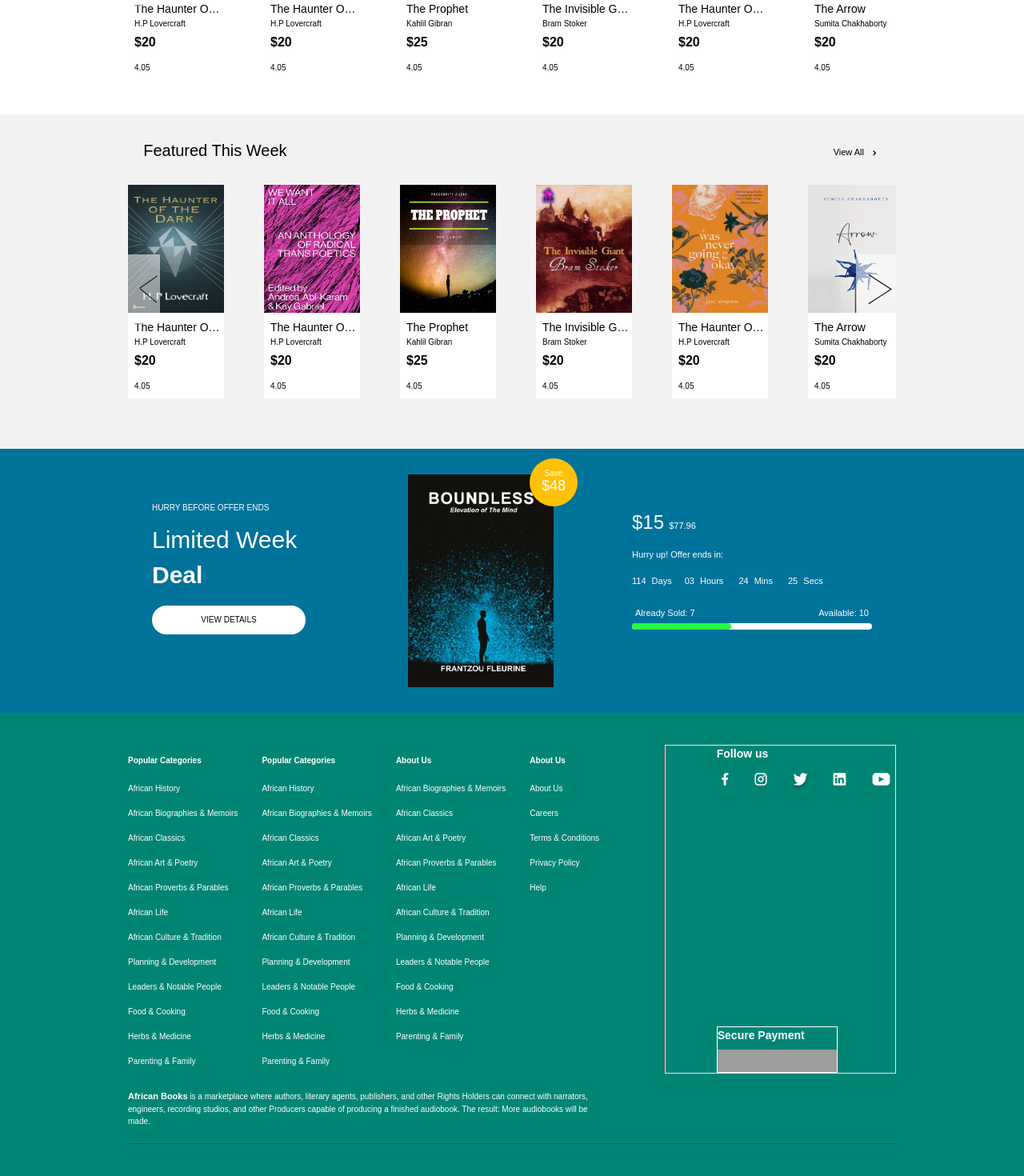
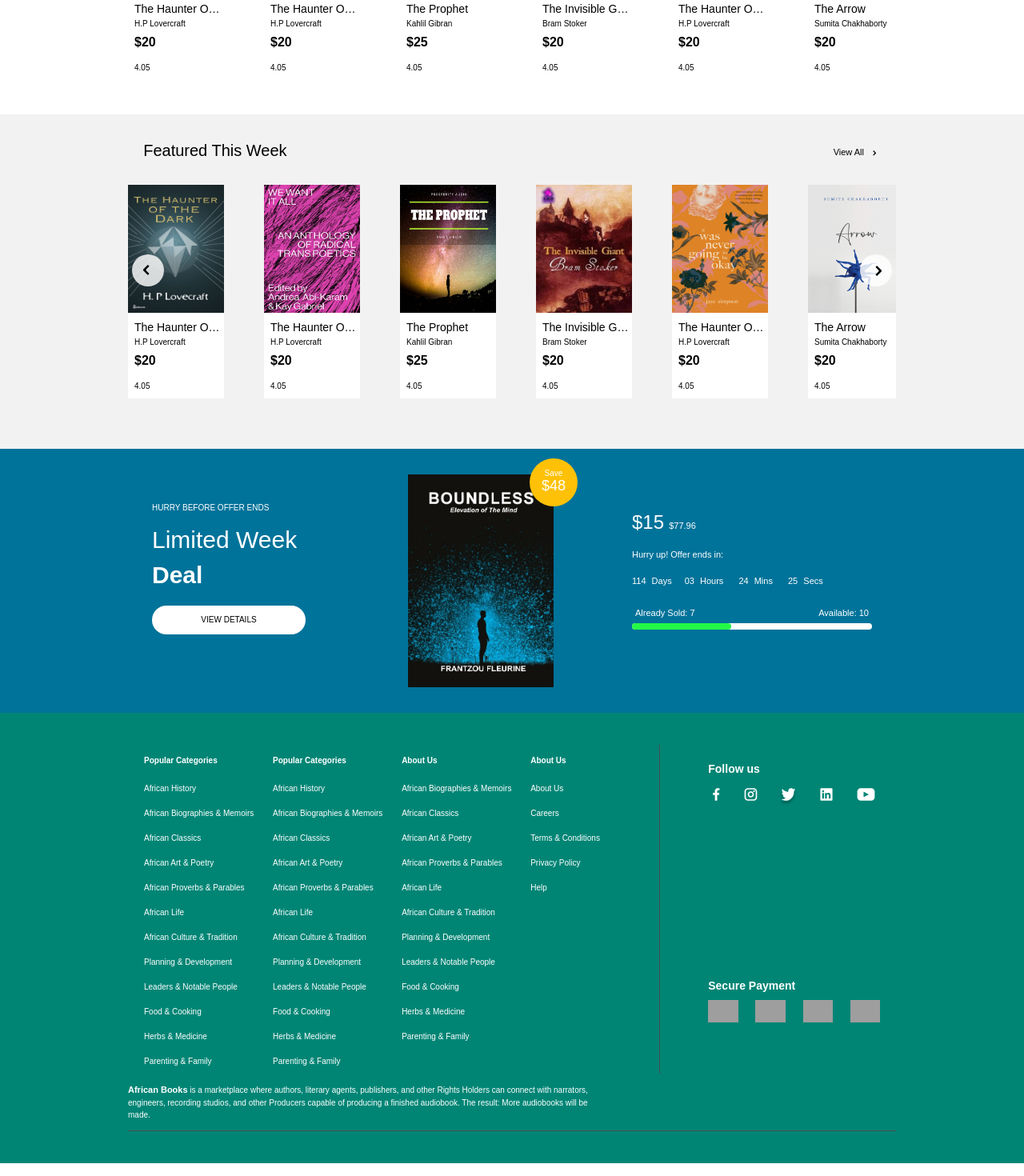
Before and after one commit to ug-tickets/AB-Web, a Next.js app: page / in a window 1280 px wide. Shown: the part 905-2375 px from the top of the page at 80% size. Built offline with nearby package versions, Linux system fonts and the light colour scheme; grey boxes are pictures that could not be loaded.

Commit message:
AB-20: Fix footer

```diff
--- a/components/bookSlider/book-slider.module.css
+++ b/components/bookSlider/book-slider.module.css
@@ -10,62 +10,38 @@
 .prv {
   position: absolute;
   top: 30%;
-  left: 0px;
+  left: 5px;
   z-index: 1;
   width: 40px;
-  height: 30%;
-  background: rgba(255, 255, 255, 0.541);
+  height: 40px;
+  background: rgba(255, 255, 255, 0.815);
+  border-radius: 20px;
   cursor: pointer;
+  padding-top: 3px;
+  transform: rotate(-90deg);
 }
 .nxt {
   position: absolute;
   top: 30%;
-  right: 0px;
+  right: 5px;
   z-index: 1;
-  width: 50px;
-  height: 30%;
-  background: rgba(255, 255, 255, 0.541);
+  width: 40px;
+  height: 40px;
+  background: rgba(255, 255, 255, 0.815);
+  border-radius: 20px;
+  padding-top: 2px;
   cursor: pointer;
   overflow: hidden;
+  transform: rotate(90deg);
 }
 .nxt::before {
-  content: "";
-  position: absolute;
-  width: 68%;
-  height: 1px;
-  top: 39%;
-  right: 3px;
-  background: black;
-  transform: rotate(33deg);
-}
-.nxt::after {
-  content: "";
-  position: absolute;
-  width: 68%;
-  height: 1px;
-  bottom: 39%;
-  background: black;
-  transform: rotate(-33deg);
-  right: 3px;
+  content: "\2303";
+  margin-left: 8px;
+  font-size: 30px;
 }
 
 .prv::before {
-  content: "";
-  position: absolute;
-  width: 68%;
-  height: 1px;
-  top: 39.5%;
-  right: 1px;
-  background: black;
-  transform: rotate(-35deg);
+  content: "\2303";
+  margin-left: 8px;
+  font-size: 30px;
 }
-.prv::after {
-  content: "";
-  position: absolute;
-  width: 68%;
-  height: 1px;
-  bottom: 40%;
-  background: black;
-  transform: rotate(40deg);
-  right: 1px;
-}
--- a/components/footer/footer-links/footer-links.module.css
+++ b/components/footer/footer-links/footer-links.module.css
@@ -7,11 +7,6 @@
 }
 .thelinks {
   flex: 3;
-  border-right: solid 1px #4b4b55;
-}
-.deno {
-  padding: 20px 0;
-  display: flex;
 }
 .div1 {
   flex: 3;
@@ -20,7 +15,5 @@
   flex: 1;
 }
 .slum {
-  border: solid 1px white;
-  position: absolute;
-  bottom: 0;
+  margin-top: 100%;
 }
--- a/components/footer/footer-links/footerlinks.js
+++ b/components/footer/footer-links/footerlinks.js
@@ -76,7 +76,12 @@ const FooterLinks = () => {
     },
   ];
   const allLinks = (
-    <div className={clsx("flex", styles.thelinks)}>
+    <div
+      className={clsx(
+        "sm:flex mx-5 md:border-r-[1px] border-[#4B4B55]",
+        styles["thelinks"]
+      )}
+    >
       {footerColumns.map((col, i) => (
         <div key={i} className="flex-1">
           <div className="font-semibold font-light py-3">{col.heading}</div>
@@ -96,11 +101,11 @@ const FooterLinks = () => {
     <MainBody>
       <div className={styles.footerLinksWrapper}>
         <div className="border-b-[1px] border-[#4B4B55]">
-          <div className="flex">
+          <div className="md:flex">
             {allLinks}
             <div
               className={clsx(
-                "pl-16 text-sm font-semibold relative border",
+                "p-5 md:pl-10 text-sm font-semibold relative w-[200px] md:w-full",
                 styles.follow
               )}
             >
@@ -124,7 +129,7 @@ const FooterLinks = () => {
             </div>
           </div>
 
-          <div className={clsx("font-light", styles.deno)}>
+          <div className={clsx("font-light flex py-3 pl-5 md:pl-0")}>
             <div className={styles.div1}>
               <span className="text-[11px] font-bold">African Books</span> is a
               marketplace where authors, literary agents, publishers, and other
@@ -132,7 +137,7 @@ const FooterLinks = () => {
               studios, and other Producers capable of producing a finished
               audiobook. The result: More audiobooks will be made.
             </div>
-            <div className={clsx("pr-48", styles.div2)}></div>
+            <div className={clsx("md:pr-48", styles.div2)}></div>
           </div>
         </div>
       </div>
```
